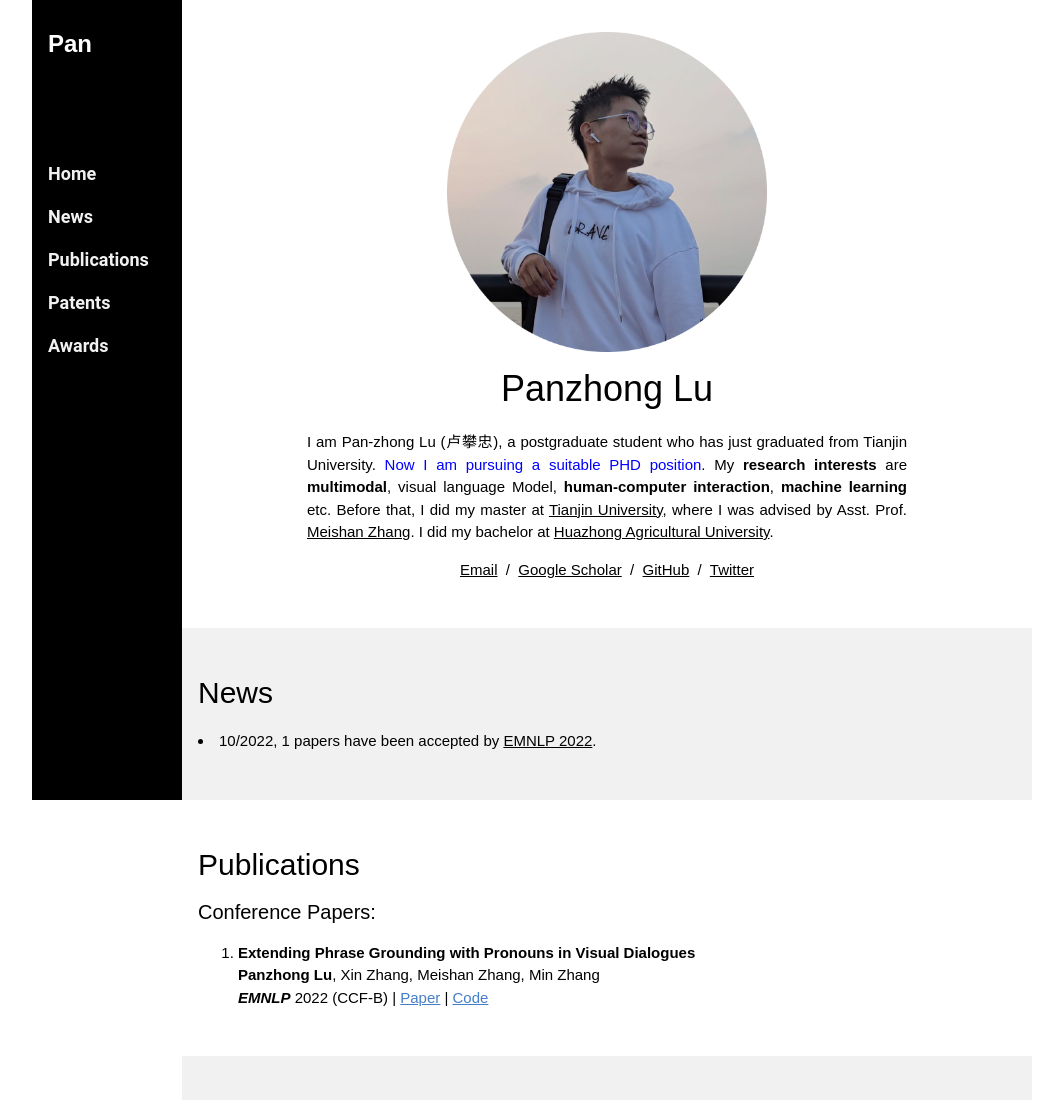
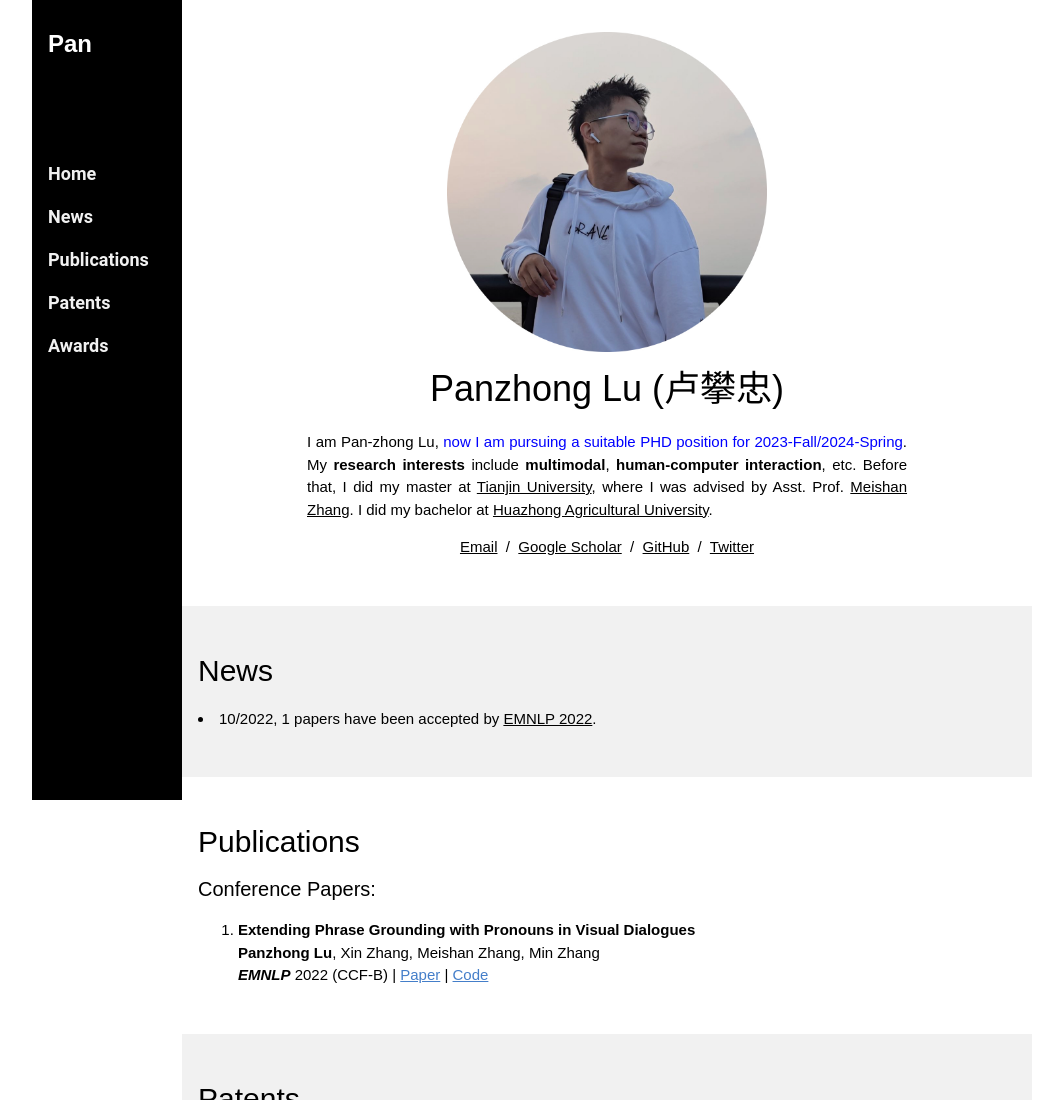
Before and after one commit to nlpz127/HomePage, a plain HTML site: page index.html in a window 1280 px wide. Shown: the top 1100 px of the page, without its empty margins (108-1171 px from the left). Drawn offline with Linux system fonts and the light colour scheme; a script that the page names is missing.

Commit message:
change intro

```diff
--- a/index.html
+++ b/index.html
@@ -63,10 +63,10 @@
 <!-- OK - The Home Section -->
 <div class="w3-container w3-center w3-padding-32" id="home">
   <img style="width: 80%;max-width: 320px" alt="profile photo" src="images/123.jpg">
-  <h1>Panzhong Lu</h1>
+  <h1>Panzhong Lu (卢攀忠)</h1>
 
   <p class="w3-justify" style="width:100%;border:0px;border-spacing:0px;border-collapse:separate;margin-right:auto;margin-left:auto;max-width:600px">
-    I am Pan-zhong Lu (卢攀忠), a postgraduate student who has just graduated from Tianjin University. <font color="#0000FF">Now I am pursuing a suitable PHD position</font>. My <b>research interests</b> are <b>multimodal</b>, visual language Model, <b>human-computer interaction</b>, <b>machine learning</b> etc. Before that, I did my master at <a href="https://www.pku.edu.cn/">Tianjin University</a>, where I was advised by Asst. Prof. <a href="https://scholar.google.com/citations?user=k-chMpIAAAAJ&hl=en">Meishan Zhang</a></a>. I did my bachelor at <a href="http://www.hzau.edu.cn/en/HOME.htm">Huazhong Agricultural University</a>.
+    I am Pan-zhong Lu, <font color="#0000FF">now I am pursuing a suitable PHD position for 2023-Fall/2024-Spring</font>. My <b>research interests</b> include <b>multimodal</b>, <b>human-computer interaction</b>, etc. Before that, I did my master at <a href="https://www.pku.edu.cn/">Tianjin University</a>, where I was advised by Asst. Prof. <a href="https://scholar.google.com/citations?user=k-chMpIAAAAJ&hl=en">Meishan Zhang</a></a>. I did my bachelor at <a href="http://www.hzau.edu.cn/en/HOME.htm">Huazhong Agricultural University</a>.
   </p>
 
   <p class="w3-center">
```
